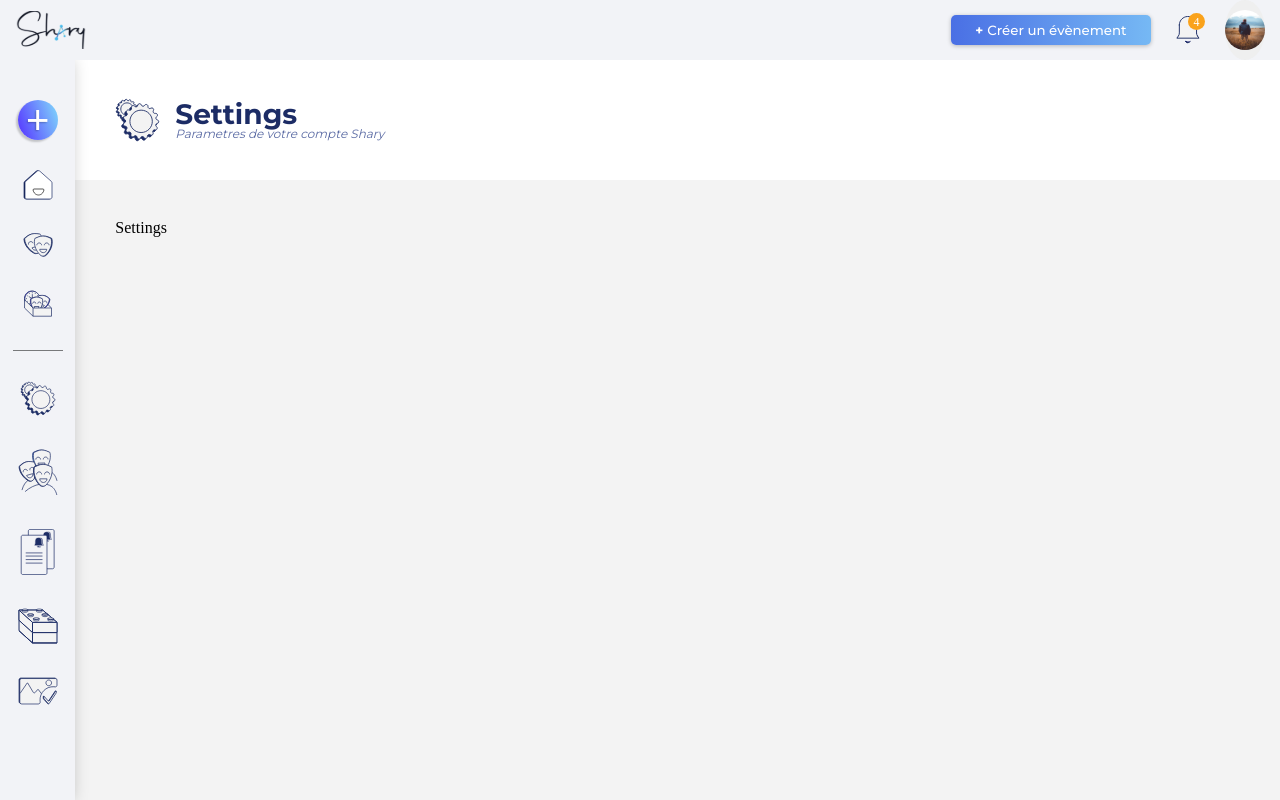
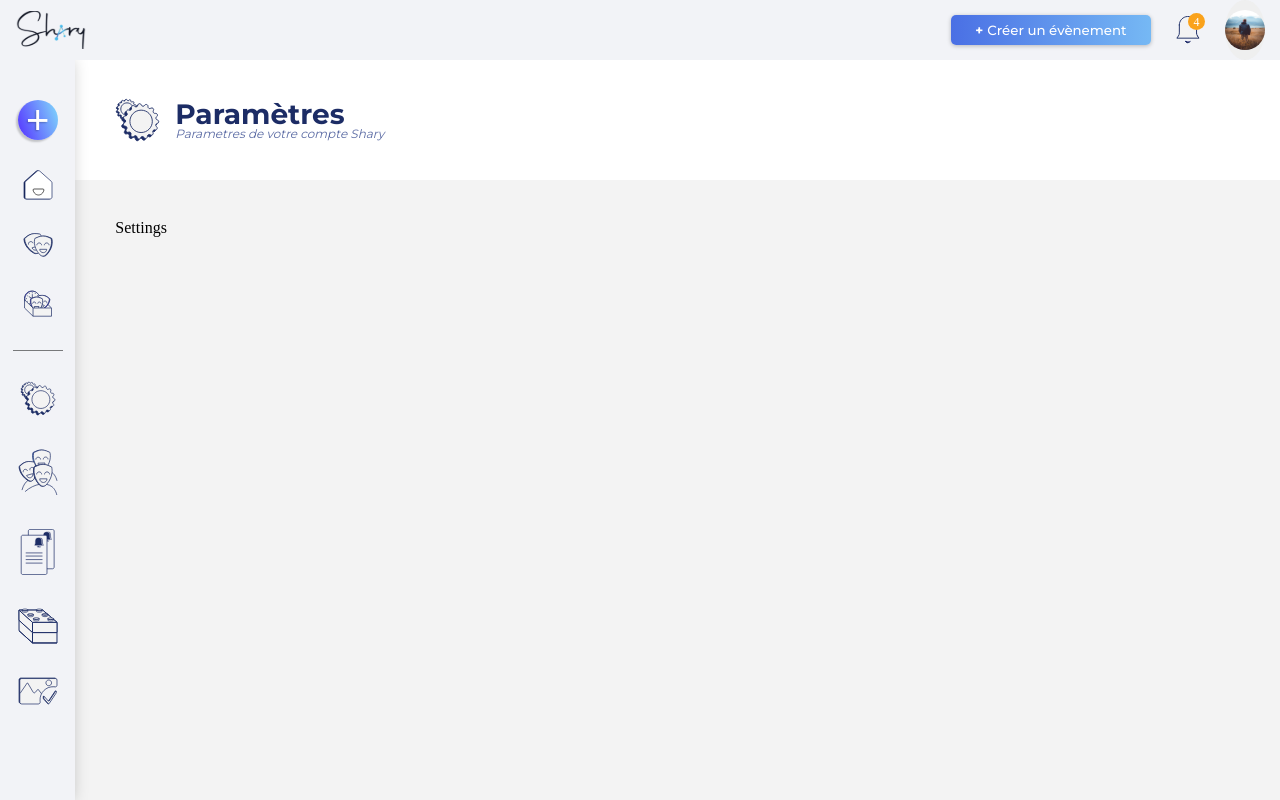
Before and after one commit to FlorentParis/Shary, a React (Create React App) app in the folder client/: page /settings in a window 1280 px wide. Built offline with nearby package versions, Linux system fonts and the light colour scheme; no server answers.

Commit message:
page init contact

```diff
--- a/client/src/App.tsx
+++ b/client/src/App.tsx
@@ -15,6 +15,7 @@ import Alert from './pages/alert';
 import Information from './pages/information';
 import Moderation from './pages/moderation';
 import Settings from './pages/settings';
+import Contact from './pages/contact-us';
 
 /* Components */
 import NavbarLeft from './components/navbar/vertical/NavbarVertical';
@@ -98,6 +99,7 @@ function App() {
                 <Route path="/moderation" element={<Moderation />} />
                 <Route path="/profil" element={<Profil />} />
                 <Route path="/settings" element={<Settings />} />
+                <Route path="/contact-us" element={<Contact />} />
               </Routes>
             </div>
             <NavbarBottomMobile displayMenuProfil={displayMenuProfil} setDisplayMenuProfil={setDisplayMenuProfil}/>
--- /dev/null
+++ b/client/src/pages/contact-us/index.tsx
@@ -0,0 +1,9 @@
+import PageBanner from "../../components/common/PageBanner";
+
+export default function Contact() {
+    return (
+        <>
+            <PageBanner imgSrc="./icons/contact.svg" title="Contactez-nous" desc="Envoyez nous un message !" />
+        </>
+    )
+}
--- a/client/src/pages/settings/index.tsx
+++ b/client/src/pages/settings/index.tsx
@@ -4,7 +4,7 @@ import PageContainer from "../../components/common/PageContainer";
 export default function Settings() {
     return (
         <>
-            <PageBanner imgSrc="./icons/params.svg" title="Settings" desc="Parametres de votre compte Shary" />
+            <PageBanner imgSrc="./icons/params.svg" title="Paramètres" desc="Parametres de votre compte Shary" />
             <PageContainer>
                 Settings
             </PageContainer>
--- a/client/src/style/pages/homepage/index.scss
+++ b/client/src/style/pages/homepage/index.scss
@@ -18,13 +18,16 @@
 
        .wrapper-container {
             scroll-behavior: smooth;
-            overflow-x: scroll;
 
             > .wrapper {
                 display: grid;
                 column-gap: 40px;
                 overflow-y: hidden;
+                scroll-behavior: smooth;
 
+                &::-webkit-scrollbar {
+                    width: 0;
+                }
 
                 > .item {
                     width: 460px;
```
